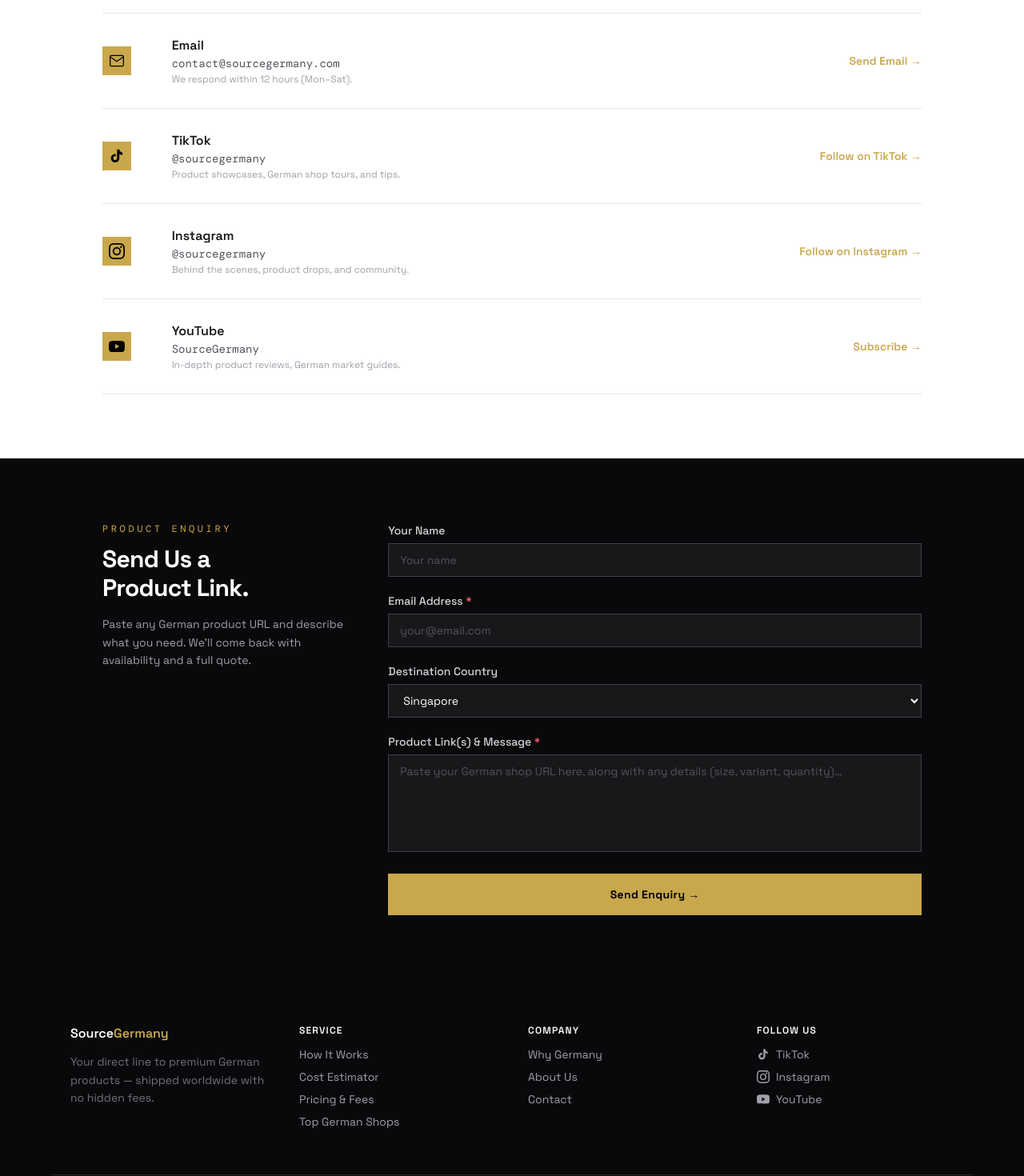
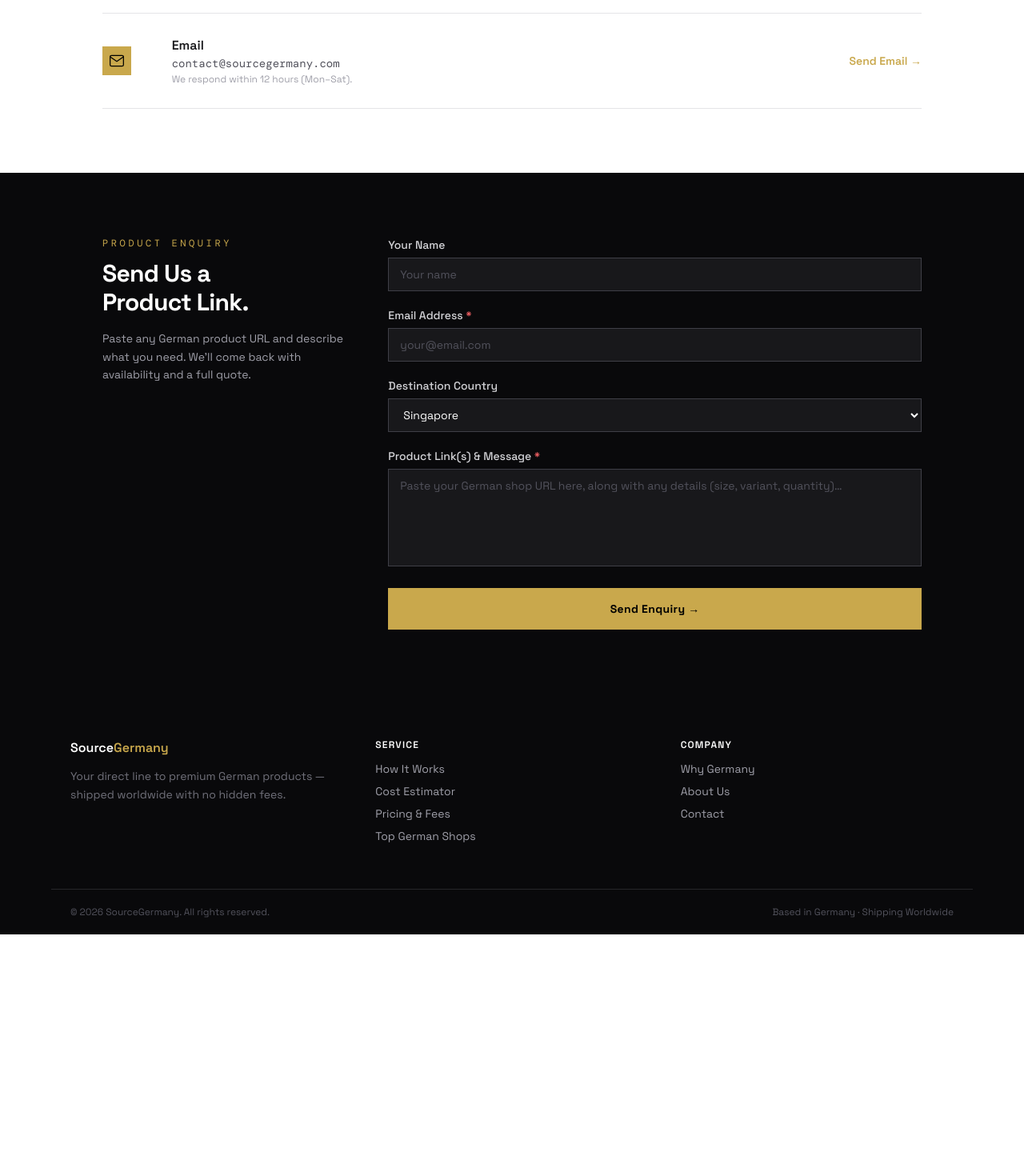
Before and after one commit to awesomesourcegroup/sourcegermany, a Next.js app: page /contact in a window 1280 px wide. Shown: the part 460-1930 px from the top of the page at 80% size. After the commit the page ends 1628 px from the top, so only its background shows below. Built offline with nearby package versions, Linux system fonts and the light colour scheme; a web font is replaced by a local one.

Commit message:
remove social

```diff
--- a/src/app/contact/page.tsx
+++ b/src/app/contact/page.tsx
@@ -19,42 +19,6 @@
     note: "We respond within 12 hours (Mon–Sat).",
     link: "mailto:contact@sourcegermany.com",
     cta: "Send Email",
-  },
-  {
-    icon: (
-      <svg viewBox="0 0 24 24" fill="currentColor" className="w-5 h-5">
-        <path d="M19.59 6.69a4.83 4.83 0 01-3.77-4.25V2h-3.45v13.67a2.89 2.89 0 01-2.88 2.5 2.89 2.89 0 01-2.89-2.89 2.89 2.89 0 012.89-2.89c.28 0 .54.04.79.1V9.01a6.32 6.32 0 00-.79-.05 6.34 6.34 0 00-6.34 6.34 6.34 6.34 0 006.34 6.34 6.34 6.34 0 006.33-6.34V8.95a8.12 8.12 0 004.74 1.53V7.04a4.85 4.85 0 01-.97-.35z" />
-      </svg>
-    ),
-    title: "TikTok",
-    detail: "@sourcegermany",
-    note: "Product showcases, German shop tours, and tips.",
-    link: "#",
-    cta: "Follow on TikTok",
-  },
-  {
-    icon: (
-      <svg viewBox="0 0 24 24" fill="currentColor" className="w-5 h-5">
-        <path d="M12 2.163c3.204 0 3.584.012 4.85.07 3.252.148 4.771 1.691 4.919 4.919.058 1.265.069 1.645.069 4.849 0 3.205-.012 3.584-.069 4.849-.149 3.225-1.664 4.771-4.919 4.919-1.266.058-1.644.07-4.85.07-3.204 0-3.584-.012-4.849-.07-3.26-.149-4.771-1.699-4.919-4.92-.058-1.265-.07-1.644-.07-4.849 0-3.204.013-3.583.07-4.849.149-3.227 1.664-4.771 4.919-4.919 1.266-.057 1.645-.069 4.849-.069zm0-2.163c-3.259 0-3.667.014-4.947.072-4.358.2-6.78 2.618-6.98 6.98-.059 1.281-.073 1.689-.073 4.948 0 3.259.014 3.668.072 4.948.2 4.358 2.618 6.78 6.98 6.98 1.281.058 1.689.072 4.948.072 3.259 0 3.668-.014 4.948-.072 4.354-.2 6.782-2.618 6.979-6.98.059-1.28.073-1.689.073-4.948 0-3.259-.014-3.667-.072-4.947-.196-4.354-2.617-6.78-6.979-6.98-1.281-.059-1.69-.073-4.949-.073zm0 5.838a6.162 6.162 0 100 12.324 6.162 6.162 0 000-12.324zM12 16a4 4 0 110-8 4 4 0 010 8zm6.406-11.845a1.44 1.44 0 100 2.881 1.44 1.44 0 000-2.881z" />
-      </svg>
-    ),
-    title: "Instagram",
-    detail: "@sourcegermany",
-    note: "Behind the scenes, product drops, and community.",
-    link: "#",
-    cta: "Follow on Instagram",
-  },
-  {
-    icon: (
-      <svg viewBox="0 0 24 24" fill="currentColor" className="w-5 h-5">
-        <path d="M23.498 6.186a3.016 3.016 0 00-2.122-2.136C19.505 3.545 12 3.545 12 3.545s-7.505 0-9.377.505A3.017 3.017 0 00.502 6.186C0 8.07 0 12 0 12s0 3.93.502 5.814a3.016 3.016 0 002.122 2.136c1.871.505 9.376.505 9.376.505s7.505 0 9.377-.505a3.015 3.015 0 002.122-2.136C24 15.93 24 12 24 12s0-3.93-.502-5.814zM9.545 15.568V8.432L15.818 12l-6.273 3.568z" />
-      </svg>
-    ),
-    title: "YouTube",
-    detail: "SourceGermany",
-    note: "In-depth product reviews, German market guides.",
-    link: "#",
-    cta: "Subscribe",
   },
 ];
 
--- a/src/components/Footer.tsx
+++ b/src/components/Footer.tsx
@@ -5,7 +5,7 @@
 export default function Footer() {
   return (
     <footer className="bg-zinc-950 text-zinc-400 text-sm">
-      <div className="max-w-6xl mx-auto px-6 py-14 grid grid-cols-1 sm:grid-cols-2 md:grid-cols-4 gap-10">
+      <div className="max-w-6xl mx-auto px-6 py-14 grid grid-cols-1 sm:grid-cols-3 gap-10">
         <div>
           <p className="font-semibold text-white text-base mb-3">
             <span className="text-white">Source</span>
@@ -35,29 +35,6 @@
           </ul>
         </div>
 
-        <div>
-          <p className="font-semibold text-white mb-3 uppercase tracking-widest text-xs">Follow Us</p>
-          <ul className="space-y-2">
-            <li>
-              <a href="#" className="hover:text-white transition-colors flex items-center gap-2">
-                <svg className="w-4 h-4" viewBox="0 0 24 24" fill="currentColor"><path d="M19.59 6.69a4.83 4.83 0 01-3.77-4.25V2h-3.45v13.67a2.89 2.89 0 01-2.88 2.5 2.89 2.89 0 01-2.89-2.89 2.89 2.89 0 012.89-2.89c.28 0 .54.04.79.1V9.01a6.32 6.32 0 00-.79-.05 6.34 6.34 0 00-6.34 6.34 6.34 6.34 0 006.34 6.34 6.34 6.34 0 006.33-6.34V8.95a8.12 8.12 0 004.74 1.53V7.04a4.85 4.85 0 01-.97-.35z"/></svg>
-                TikTok
-              </a>
-            </li>
-            <li>
-              <a href="#" className="hover:text-white transition-colors flex items-center gap-2">
-                <svg className="w-4 h-4" viewBox="0 0 24 24" fill="currentColor"><path d="M12 2.163c3.204 0 3.584.012 4.85.07 3.252.148 4.771 1.691 4.919 4.919.058 1.265.069 1.645.069 4.849 0 3.205-.012 3.584-.069 4.849-.149 3.225-1.664 4.771-4.919 4.919-1.266.058-1.644.07-4.85.07-3.204 0-3.584-.012-4.849-.07-3.26-.149-4.771-1.699-4.919-4.92-.058-1.265-.07-1.644-.07-4.849 0-3.204.013-3.583.07-4.849.149-3.227 1.664-4.771 4.919-4.919 1.266-.057 1.645-.069 4.849-.069zm0-2.163c-3.259 0-3.667.014-4.947.072-4.358.2-6.78 2.618-6.98 6.98-.059 1.281-.073 1.689-.073 4.948 0 3.259.014 3.668.072 4.948.2 4.358 2.618 6.78 6.98 6.98 1.281.058 1.689.072 4.948.072 3.259 0 3.668-.014 4.948-.072 4.354-.2 6.782-2.618 6.979-6.98.059-1.28.073-1.689.073-4.948 0-3.259-.014-3.667-.072-4.947-.196-4.354-2.617-6.78-6.979-6.98-1.281-.059-1.69-.073-4.949-.073zm0 5.838a6.162 6.162 0 100 12.324 6.162 6.162 0 000-12.324zM12 16a4 4 0 110-8 4 4 0 010 8zm6.406-11.845a1.44 1.44 0 100 2.881 1.44 1.44 0 000-2.881z"/></svg>
-                Instagram
-              </a>
-            </li>
-            <li>
-              <a href="#" className="hover:text-white transition-colors flex items-center gap-2">
-                <svg className="w-4 h-4" viewBox="0 0 24 24" fill="currentColor"><path d="M23.498 6.186a3.016 3.016 0 00-2.122-2.136C19.505 3.545 12 3.545 12 3.545s-7.505 0-9.377.505A3.017 3.017 0 00.502 6.186C0 8.07 0 12 0 12s0 3.93.502 5.814a3.016 3.016 0 002.122 2.136c1.871.505 9.376.505 9.376.505s7.505 0 9.377-.505a3.015 3.015 0 002.122-2.136C24 15.93 24 12 24 12s0-3.93-.502-5.814zM9.545 15.568V8.432L15.818 12l-6.273 3.568z"/></svg>
-                YouTube
-              </a>
-            </li>
-          </ul>
-        </div>
       </div>
 
       <div className="border-t border-zinc-800 max-w-6xl mx-auto px-6 py-5 flex flex-col sm:flex-row items-center justify-between gap-2 text-zinc-600 text-xs">
```
